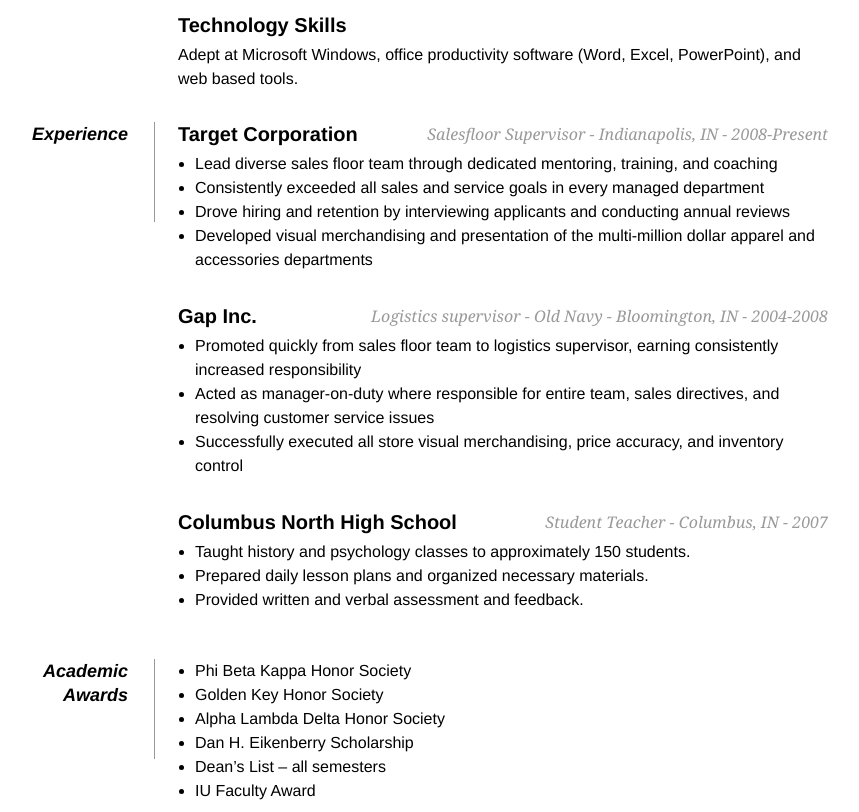
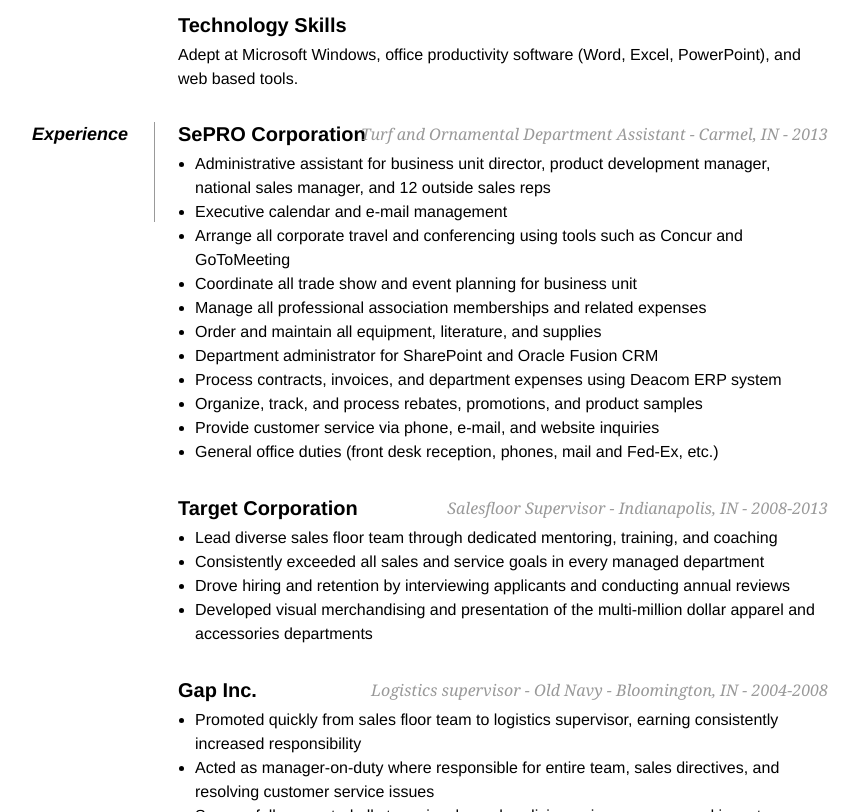
Before and after one commit to historygirl82/historygirl82.github.io, a plain HTML site: page index.html in a window 1280 px wide. Shown: the part 624-1436 px from the top of the page, without its empty margins (237-1096 px from the left). Drawn offline with Linux system fonts and the light colour scheme.

Commit message:
Update index.html

```diff
--- a/index.html
+++ b/index.html
@@ -84,7 +84,23 @@
 
             <dt>Experience</dt>
             <dd>
-                <h2>Target Corporation <span>Salesfloor Supervisor - Indianapolis, IN - 2008-Present</span></h2>
+                <h2>SePRO Corporation <span>Turf and Ornamental Department Assistant - Carmel, IN - 2013</span></h2>
+		<ul>
+
+			<li>Administrative assistant for business unit director, product development manager, national sales manager, and 12 outside sales reps</li>
+			<li>Executive calendar and e-mail management</li>
+			<li>Arrange all corporate travel and conferencing using tools such as Concur and GoToMeeting</li>
+			<li>Coordinate all trade show and event planning for business unit</li>
+ 			<li>Manage all professional association memberships and related expenses</li>
+			<li>Order and maintain all equipment, literature, and supplies</li>
+ 			<li>Department administrator for SharePoint and Oracle Fusion CRM</li>
+			<li>Process contracts, invoices, and department expenses using Deacom ERP system</li>
+			<li>Organize, track, and process rebates, promotions, and product samples</li>
+			<li>Provide customer service via phone, e-mail, and website inquiries</li>
+			<li>General office duties (front desk reception, phones, mail and Fed-Ex, etc.)</li>
+		</ul>
+
+                <h2>Target Corporation <span>Salesfloor Supervisor - Indianapolis, IN - 2008-2013</span></h2>
                 <ul>
 		    <li>Lead diverse sales floor team through dedicated mentoring, training, and coaching</li>
 		    <li>Consistently exceeded all sales and service goals in every managed department</li>
@@ -99,12 +115,6 @@
 		    <li>Successfully executed all store visual merchandising, price accuracy, and inventory control</li>
                 </ul>
 
-		<h2>Columbus North High School <span>Student Teacher - Columbus, IN - 2007</span></h2>
-		<ul>
-		    <li>Taught history and psychology classes to approximately 150 students.</li>
-		    <li>Prepared daily lesson plans and organized necessary materials.</li>
-		    <li>Provided written and verbal assessment and feedback.</li>
-		</ul>
             </dd>
 
             <dd class="clear"></dd>
```
